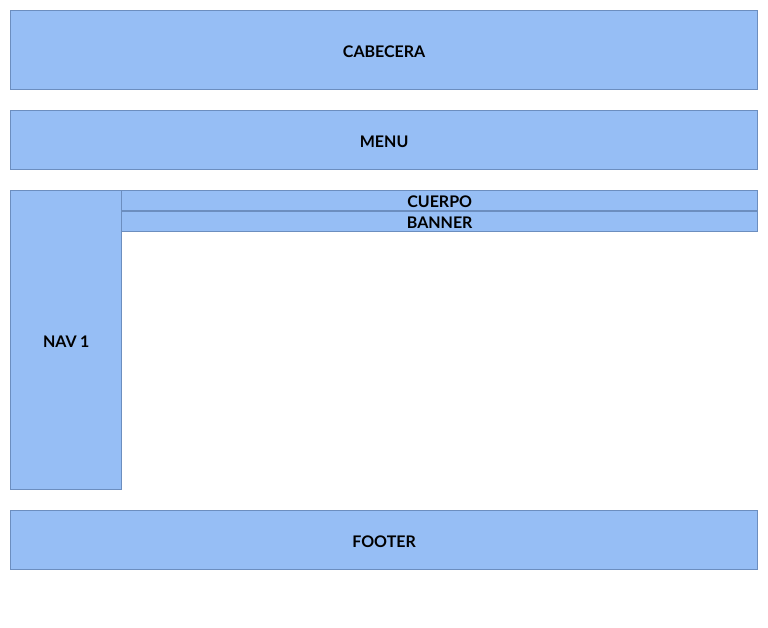
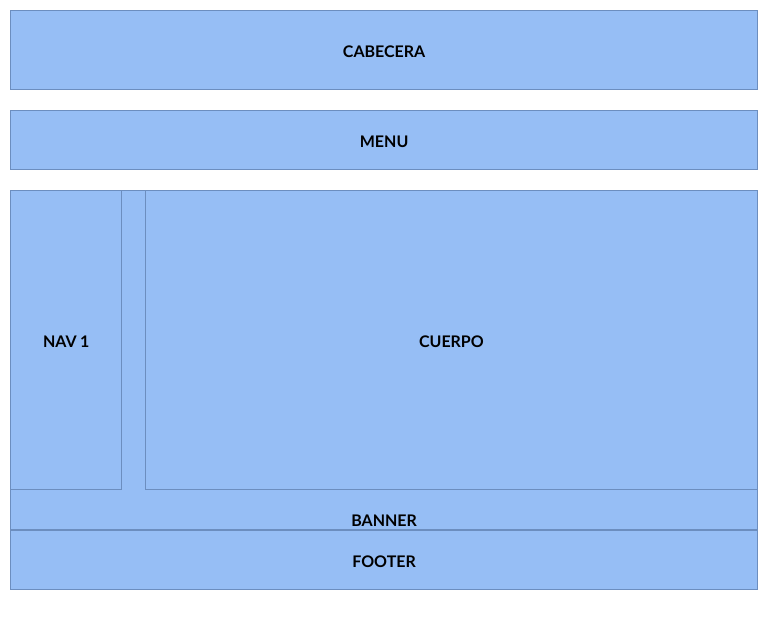
Before and after one commit to DisenoInterfacesWeb26-27/diseno-interfaces-web-26-27-practica-4-css-avanzado-usuario1-aerg2627, a plain HTML site: page maqueta.html in a window 768 px wide. Drawn offline with Linux system fonts and the light colour scheme.

Commit message:
caracteristicas de cuerpo

```diff
--- a/maqueta.css
+++ b/maqueta.css
@@ -72,6 +72,15 @@ h1, h3, h4 {
         width: 15%;/*porcentaje que ocupa*/
         height: 300px;/*altura de caja*/
         line-height: 300px;/*alineacion altura de texto*/
-        margin-bottom: 20px;/*margen tasta siguiente caja*/
+        margin-bottom: 20px;/*margen hasta siguiente caja*/
     }
+
+    #cuerpo {
+        float: right;/*a la derecha*/
+        width: 82%;/*Porcentaje que ocupa*/
+        height: 300px;/*altura caja.misma que nav1*/
+        line-height: 300px;/*alieacion altura texto*/
+        margin-bottom: 20px;/*margen hasta siguiente caja*/
+    }
+
 }
```
